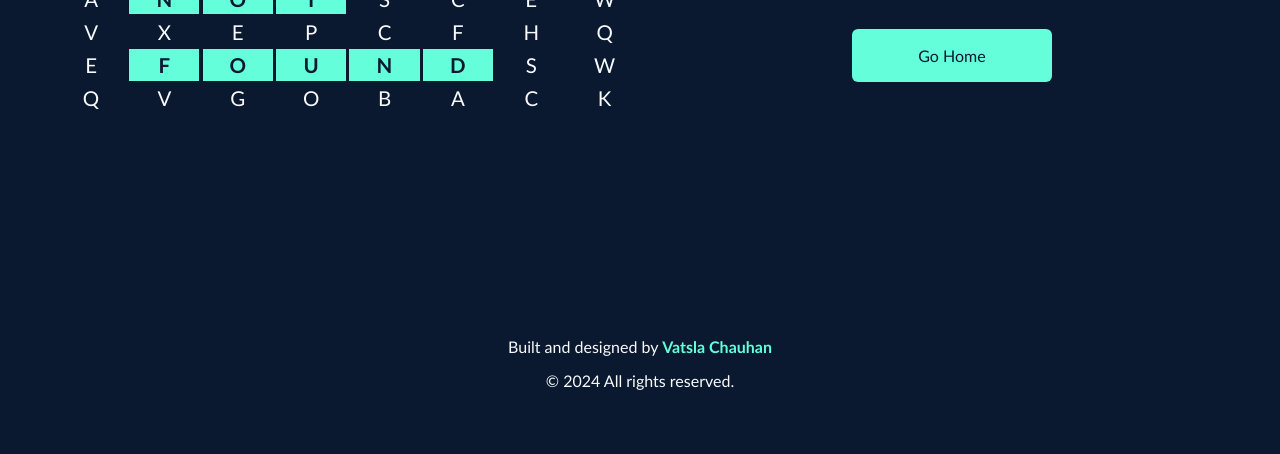
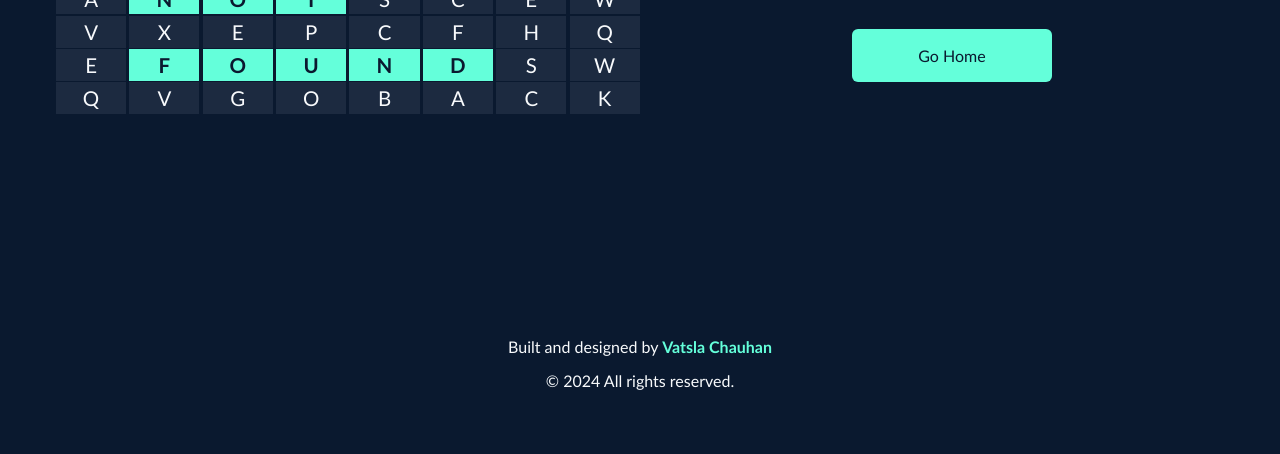
Before and after one commit to vatsla16/vatsla16.github.io, a plain HTML site: page 404.html in a window 1280 px wide. Shown: the part 346-800 px from the top of the page. Drawn offline with Linux system fonts and the light colour scheme.

Commit message:
added background to letter grid in 404 page

```diff
--- a/styles.css
+++ b/styles.css
@@ -666,7 +666,7 @@ body {
 }
 
 .nf-main .letter-grid li {
-	background: transparent;
+	background: rgba(71, 85, 105, 0.3);
   color: var(--primary-text);
 	margin-right: 0.5%;
 	margin-bottom: 0.5%;
```
